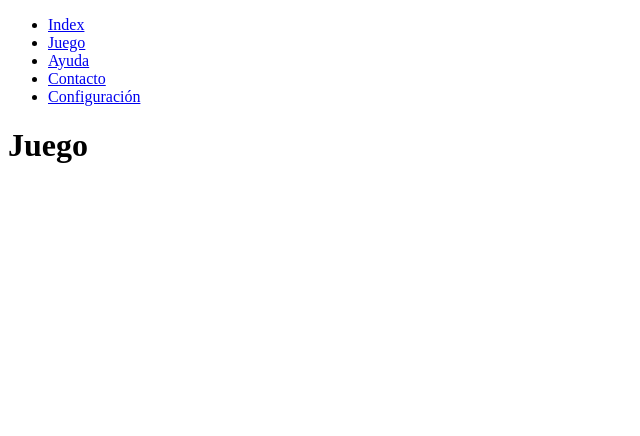
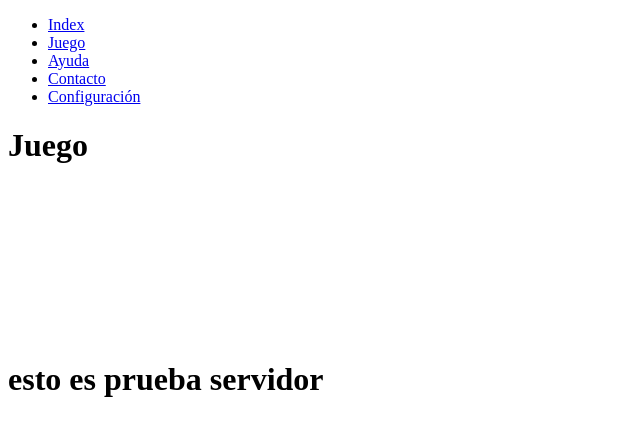
Before and after one commit to luisherdethh/buscaminasv2, a plain HTML site: page juego.html in a window 1280 px wide. Shown: the whole page, without its empty margins (0-640 px from the left). Drawn offline with Linux system fonts and the light colour scheme.

Commit message:
Prueba servidor web

```diff
--- a/juego.html
+++ b/juego.html
@@ -22,5 +22,6 @@
     <h1>Juego</h1>
     <canvas>
     </canvas>
+    <h1>esto es prueba servidor</h1>
 </body>
 </html>
```
